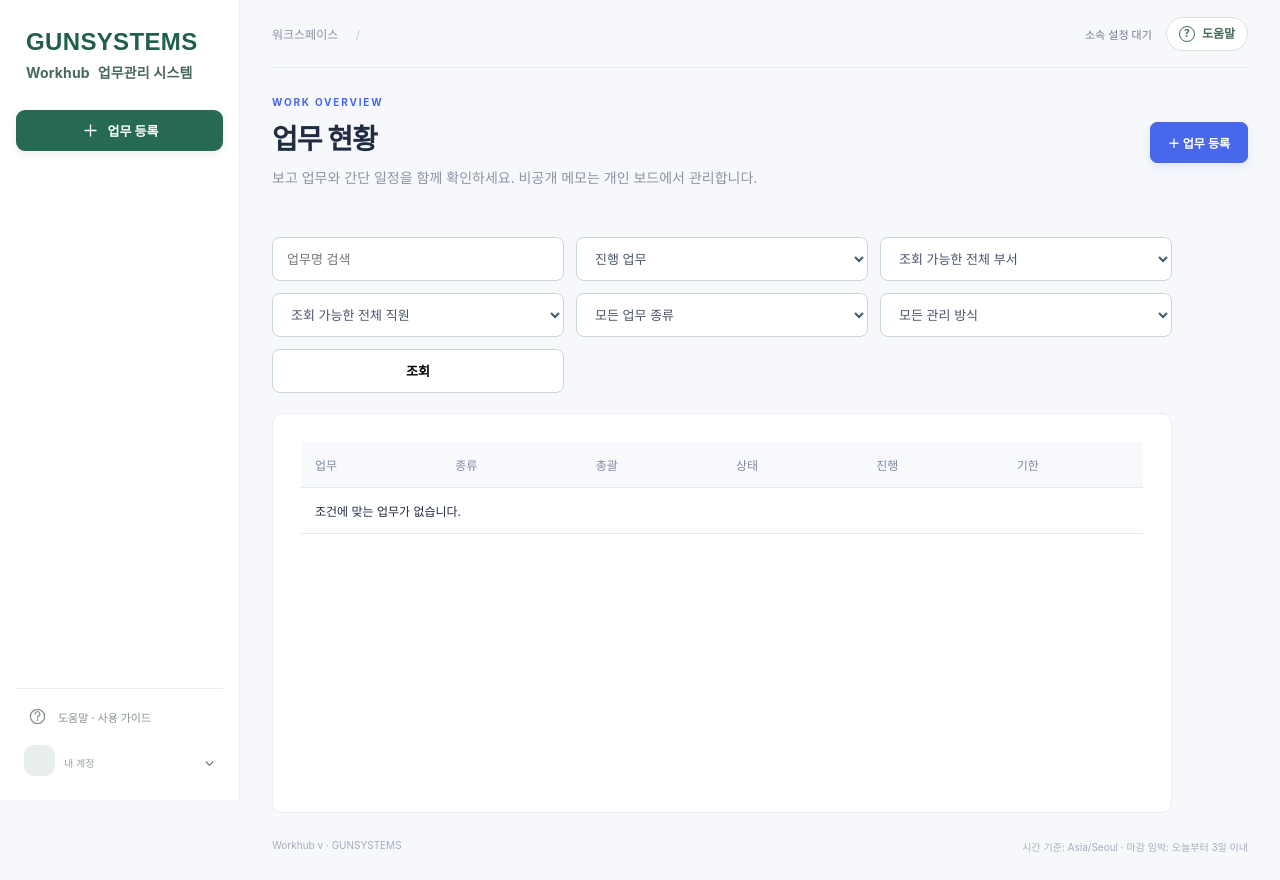
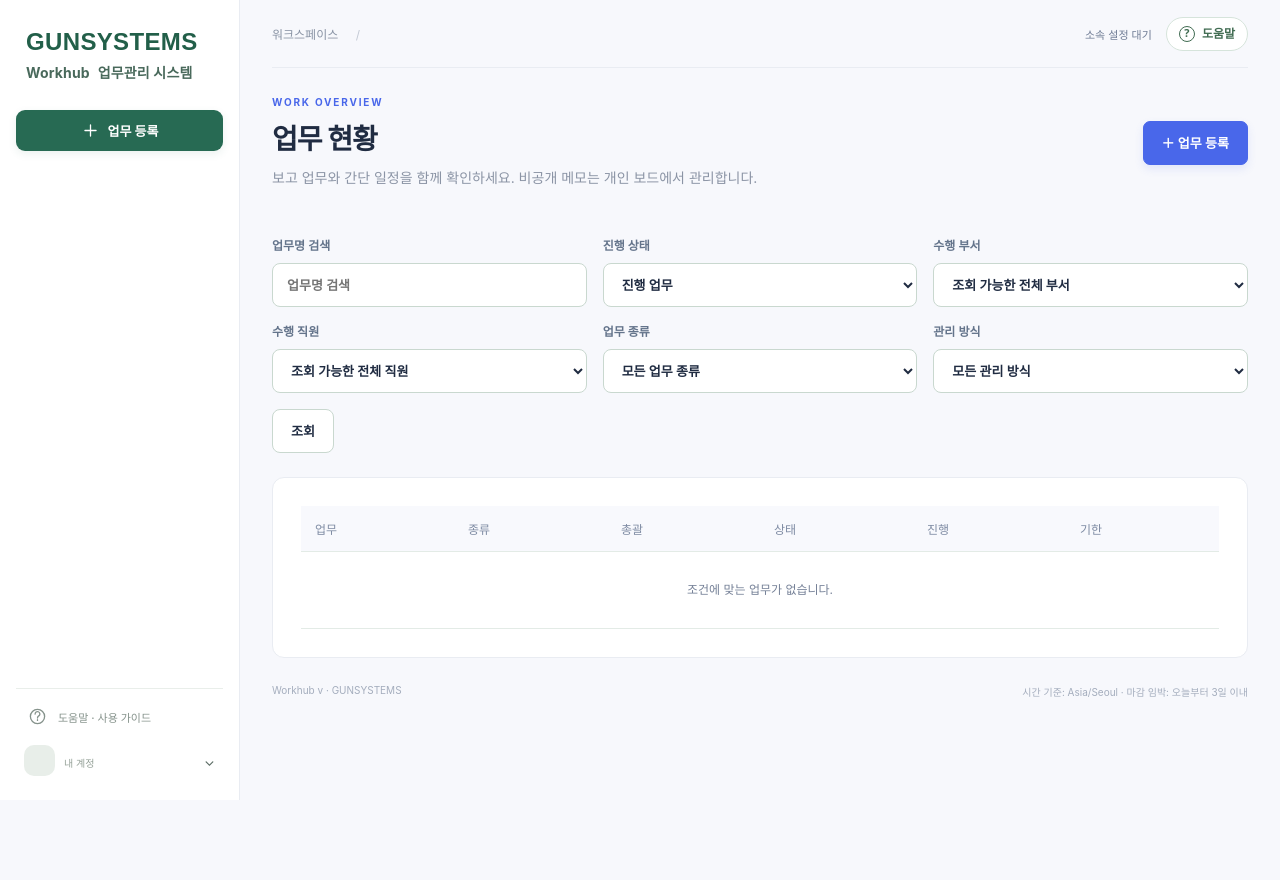
Before and after one commit to gunsystems/workhub, a Django app: template tasks/templates/tasks/official_list.html in a window 1280 px wide. After the commit the page ends 800 px from the top, so only its background shows below. Run offline with Django 5.2, Linux system fonts and the light colour scheme; the template is opened without the code that fills it, so the values that code supplies are empty.

Commit message:
fix: unify page filters, controls and panel spacing (v0.9.2)

```diff
--- a/accounts/templates/accounts/staff_list.html
+++ b/accounts/templates/accounts/staff_list.html
@@ -5,7 +5,7 @@
 {% for message in messages %}<p class="workspace-notice" role="status">{{ message }}</p>{% endfor %}
 <section class="workspace-notice"><div class="staff-summary"><strong>하이웍스 직원 {{ total }}명</strong><a class="button" href="{% url 'employee_list' %}">목록 새로고침</a>{% if request.user.is_superuser %}<a class="button" href="{% url 'department_management' %}">부서 관리</a>{% endif %}</div><p>정보 수정은 Workhub에만 적용됩니다. 새 회사 직원은 하이웍스에 먼저 추가한 후 이 목록에서 등록하세요. 목록 조회만으로 계정 생성이나 초대 메일 발송이 이루어지지 않습니다.</p></section>
 {% if directory_error %}<p class="workspace-notice" role="alert">{{ directory_error }} <a href="{% url 'hiworks_settings' %}">연동 상태 확인</a></p>{% endif %}
-<form class="workspace-toolbar" method="get"><input name="q" value="{{ query }}" placeholder="이름 또는 회사 이메일 검색" aria-label="직원 검색"><select name="department" aria-label="부서"><option value="">전체 부서</option>{% for d in departments %}<option value="{{ d.pk }}" {% if department == d.pk|stringformat:'s' %}selected{% endif %}>{{ d }}</option>{% endfor %}</select><button class="button">조회</button></form>
+<form class="workspace-toolbar" method="get"><label>직원 검색<input name="q" value="{{ query }}" placeholder="이름 또는 회사 이메일 검색" aria-label="직원 검색"></label><label>부서<select name="department" aria-label="부서"><option value="">전체 부서</option>{% for d in departments %}<option value="{{ d.pk }}" {% if department == d.pk|stringformat:'s' %}selected{% endif %}>{{ d }}</option>{% endfor %}</select></label><button class="button">조회</button></form>
 <section class="detail work-table staff-directory"><table><thead><tr><th>직원 · 회사 이메일</th><th>부서 · 직책</th><th>직속 상위자 · 업무 권한</th><th>Workhub 상태</th><th>관리</th></tr></thead><tbody>
 {% for row in rows %}<tr><td><strong>{% if row.employee %}{{ row.employee.name }}{% else %}{{ row.name }}{% endif %}</strong><br>{{ row.email }}{% if row.employee and row.employee.name != row.name %}<br><small>하이웍스 이름: {{ row.name }}</small>{% endif %}</td>
 <td>{% if row.employee %}{{ row.employee.department }}<br>{{ row.employee.get_position_display }}<small>하이웍스 부서: {{ row.department }}</small>{% else %}{{ row.department|default:'부서 미등록' }}<br><span class="staff-note">Workhub 직책 미설정</span>{% endif %}</td>
--- /dev/null
+++ b/tasks/static/tasks/ui_consistency.css
@@ -0,0 +1,48 @@
+/* Application-wide layout rules. Keep calendar cells and board columns independent. */
+.app-shell main {min-width:0}
+.app-shell .heading {gap:20px;flex-wrap:wrap}
+.app-shell .heading>div:first-child {min-width:0;flex:1 1 280px}
+.app-shell main .button {box-sizing:border-box;min-height:44px;padding:10px 18px;font-size:13px;line-height:1.4;gap:6px}
+.app-shell main .button.primary,.app-shell main .button.primary:visited {color:#fff}
+.app-shell .detail {width:100%;max-width:none;min-height:0}
+.app-shell :is(.calendar-task,.account-panel,.admin-accounts) {width:100%;max-width:none;margin-left:0;margin-right:0}
+.app-shell :is(.detail,.admin-section,.account-panel,.calendar-task-panel,.audit-panel) {border-radius:12px;border-color:var(--line)}
+.app-shell .detail+p {margin-top:16px}
+.app-shell .detail+.detail,.app-shell .task-form>.detail+.detail {margin-top:24px}
+.app-shell .detail>h2 {margin:0 0 18px;font-size:19px;line-height:1.5}
+.app-shell .detail>h3 {margin:24px 0 12px;line-height:1.5}
+.app-shell .detail>p+p {margin-top:8px}
+.app-shell .detail>.workspace-notice {margin:16px 0}
+.app-shell .detail>.workspace-notice:first-child {margin-top:0}
+.app-shell :is(.work-table,.table-scroll) {max-width:100%;overflow-x:auto}
+.app-shell :is(.workspace-toolbar,.filters,.audit-filter) {display:flex;align-items:flex-end;flex-wrap:wrap;gap:16px}
+.app-shell :is(.workspace-toolbar,.audit-filter) {margin:20px 0 24px}
+.app-shell :is(.workspace-toolbar,.filters)>label,.app-shell .audit-filter>div {display:flex;flex-direction:column;gap:8px;min-width:0;margin:0;font-size:12px;font-weight:600;line-height:1.5;color:#64748b}
+.app-shell .audit-filter label {margin:0;font-size:12px;font-weight:600;line-height:1.5}
+.app-shell :is(.workspace-toolbar,.filters,.audit-filter) :is(input:not([type=hidden]):not([type=checkbox]):not([type=radio]),select,.button) {box-sizing:border-box;height:44px;min-height:44px;margin:0;border:1px solid #c9d8cf;border-radius:8px;font-size:13px;line-height:1.4;background:#fff;color:var(--text);min-width:0;max-width:100%}
+.app-shell :is(.workspace-toolbar,.filters,.audit-filter) :is(input:not([type=hidden]):not([type=checkbox]):not([type=radio]),select) {padding:0 14px;width:100%}
+.app-shell :is(.workspace-toolbar,.filters)>label {flex:0 1 220px}
+.app-shell .audit-filter>div {flex:0 1 190px}
+.app-shell :is(.workspace-toolbar,.filters,.audit-filter) .button {min-width:76px;white-space:nowrap;flex:0 0 auto}
+.app-shell :is(.workspace-toolbar,.filters,.audit-filter) :is(input,select,.button):focus-visible {outline:2px solid #80ac91;outline-offset:2px}
+.app-shell .workspace-toolbar.work-list-filters {display:grid;grid-template-columns:repeat(3,minmax(0,1fr));max-width:none}
+.app-shell .workspace-toolbar.work-list-filters>label {width:100%}
+.app-shell .workspace-toolbar.work-list-filters>.button {justify-self:start;width:auto}
+.app-shell .task-form :is(input:not([type=checkbox]):not([type=radio]):not([type=hidden]):not([type=file]),select:not([multiple])) {min-height:44px}
+.app-shell .task-form :is(input[type=checkbox],input[type=radio]) {width:18px;height:18px;flex:0 0 18px;vertical-align:middle}
+.app-shell .task-form :is(input:not([type=checkbox]):not([type=radio]),select,textarea) {max-width:100%;min-width:0}
+.app-shell .task-form .work-grid {gap:20px 28px}
+.app-shell .task-form .workspace-field {min-width:0}
+.app-shell .task-form>.workspace-actions {margin-bottom:24px}
+.app-shell .work-table td[colspan] {padding:28px 20px;color:#758097;text-align:center;line-height:1.7}
+.app-shell #subscription-url {min-height:44px;padding:12px 14px;border:1px solid #c9d8cf;border-radius:8px;font:inherit;margin:8px 0 12px}
+.app-shell footer {gap:16px;flex-wrap:wrap;clear:both}
+@media(max-width:1000px) {.app-shell .workspace-toolbar.work-list-filters {grid-template-columns:repeat(2,minmax(0,1fr))}}
+@media(max-width:700px) {
+ .app-shell .heading {align-items:flex-start;gap:16px}
+ .app-shell .detail {padding:20px}
+ .app-shell :is(.workspace-toolbar,.filters,.audit-filter) {gap:14px}
+ .app-shell :is(.workspace-toolbar,.filters)>label,.app-shell .audit-filter>div {flex:1 1 180px}
+ .app-shell .work-grid,.app-shell .workspace-toolbar.work-list-filters {grid-template-columns:minmax(0,1fr)}
+ .app-shell .workspace-toolbar.work-list-filters>.button {width:100%}
+}
--- a/tasks/templates/tasks/app_shell.html
+++ b/tasks/templates/tasks/app_shell.html
@@ -1,4 +1,4 @@
-{% load static %}<!doctype html><html lang="ko"><head><meta charset="utf-8"><meta name="viewport" content="width=device-width,initial-scale=1"><title>Workhub · 함께 만드는 업무의 흐름</title><link rel="stylesheet" href="{% static 'tasks/style.css' %}"><link rel="stylesheet" href="{% static 'tasks/navigation.css' %}"><script src="{% static 'tasks/navigation.js' %}" defer></script><script src="{% static 'tasks/idle.js' %}" defer></script></head>
+{% load static %}<!doctype html><html lang="ko"><head><meta charset="utf-8"><meta name="viewport" content="width=device-width,initial-scale=1"><title>Workhub · 함께 만드는 업무의 흐름</title><link rel="stylesheet" href="{% static 'tasks/style.css' %}"><link rel="stylesheet" href="{% static 'tasks/navigation.css' %}"><link rel="stylesheet" href="{% static 'tasks/ui_consistency.css' %}"><script src="{% static 'tasks/navigation.js' %}" defer></script><script src="{% static 'tasks/idle.js' %}" defer></script></head>
 <body class="app-shell" data-idle-session>{% include 'tasks/nav_icons.html' %}<aside class="sidebar app-sidebar">
 <div class="sidebar-top"><div class="sidebar-brand-row"><a class="brand company-logo" href="/dashboard/" aria-label="GUNSYSTEMS Workhub 홈"><span class="company-wordmark">GUNSYSTEMS</span><span class="company-product">Workhub <small>업무관리 시스템</small></span></a><button type="button" id="nav-toggle" aria-label="메뉴 열기" aria-controls="sidebar-nav" aria-expanded="false">{% include 'tasks/nav_icon.html' with icon='menu' %}</button></div><a class="sidebar-create" href="/work/new/">{% include 'tasks/nav_icon.html' with icon='plus' %}업무 등록</a></div>
 <nav class="sidebar-scroll" id="sidebar-nav" aria-label="주 메뉴" data-user="{{ request.user.pk }}">
--- a/tasks/templates/tasks/official_list.html
+++ b/tasks/templates/tasks/official_list.html
@@ -1,4 +1,4 @@
 {% extends 'tasks/base.html' %}{% load static %}{% block content %}<link rel="stylesheet" href="{% static 'tasks/workspace.css' %}">
 <section class="heading"><div><div class="eyebrow">WORK OVERVIEW</div><h1>업무 현황</h1><p>보고 업무와 간단 일정을 함께 확인하세요. 비공개 메모는 개인 보드에서 관리합니다.</p></div><a class="button primary" href="{% url 'official_new' %}">＋ 업무 등록</a></section>
-<form class="workspace-toolbar work-list-filters" method="get"><input name="q" value="{{ query }}" placeholder="업무명 검색" aria-label="업무명 검색"><select name="status" aria-label="진행 상태"><option value="">진행 업무</option>{% for value,label in statuses %}<option value="{{ value }}" {% if status == value %}selected{% endif %}>{{ label }}</option>{% endfor %}</select><select name="department" aria-label="수행 부서"><option value="">조회 가능한 전체 부서</option>{% for d in departments %}<option value="{{ d.pk }}" {% if department == d.pk|stringformat:'s' %}selected{% endif %}>{{ d }}</option>{% endfor %}</select><select name="employee" aria-label="수행 직원"><option value="">조회 가능한 전체 직원</option>{% for e in employees %}<option value="{{ e.pk }}" {% if employee == e.pk|stringformat:'s' %}selected{% endif %}>{{ e }}</option>{% endfor %}</select><select name="category" aria-label="업무 종류"><option value="">모든 업무 종류</option>{% for c in categories %}<option value="{{ c.pk }}" {% if category == c.pk|stringformat:"s" %}selected{% endif %}>{{ c }}</option>{% endfor %}</select><select name="mode" aria-label="관리 방식"><option value="">모든 관리 방식</option><option value="report" {% if mode == "report" %}selected{% endif %}>보고 업무</option><option value="event" {% if mode == "event" %}selected{% endif %}>간단 일정</option></select><button class="button">조회</button></form>
+<form class="workspace-toolbar work-list-filters" method="get"><label>업무명 검색<input name="q" value="{{ query }}" placeholder="업무명 검색" aria-label="업무명 검색"></label><label>진행 상태<select name="status" aria-label="진행 상태"><option value="">진행 업무</option>{% for value,label in statuses %}<option value="{{ value }}" {% if status == value %}selected{% endif %}>{{ label }}</option>{% endfor %}</select></label><label>수행 부서<select name="department" aria-label="수행 부서"><option value="">조회 가능한 전체 부서</option>{% for d in departments %}<option value="{{ d.pk }}" {% if department == d.pk|stringformat:'s' %}selected{% endif %}>{{ d }}</option>{% endfor %}</select></label><label>수행 직원<select name="employee" aria-label="수행 직원"><option value="">조회 가능한 전체 직원</option>{% for e in employees %}<option value="{{ e.pk }}" {% if employee == e.pk|stringformat:'s' %}selected{% endif %}>{{ e }}</option>{% endfor %}</select></label><label>업무 종류<select name="category" aria-label="업무 종류"><option value="">모든 업무 종류</option>{% for c in categories %}<option value="{{ c.pk }}" {% if category == c.pk|stringformat:"s" %}selected{% endif %}>{{ c }}</option>{% endfor %}</select></label><label>관리 방식<select name="mode" aria-label="관리 방식"><option value="">모든 관리 방식</option><option value="report" {% if mode == "report" %}selected{% endif %}>보고 업무</option><option value="event" {% if mode == "event" %}selected{% endif %}>간단 일정</option></select></label><button class="button">조회</button></form>
 <section class="detail work-table"><table><tr><th>업무</th><th>종류</th><th>총괄</th><th>상태</th><th>진행</th><th>기한</th></tr>{% for task in tasks %}<tr><td><a href="{% url 'task_detail' task.pk %}">{{ task.title }}</a>{% if task.workflow_version == 1 %}<small> · 기존 업무</small>{% endif %}</td><td>{{ task.category|default:"일반 업무" }}<small> · {{ task.get_management_mode_display }}</small></td><td>{{ task.assignee }}</td><td>{{ task.get_status_display }}</td><td>{{ task.progress }}%</td><td>{{ task.due_date|date:'Y-m-d' }}</td></tr>{% empty %}<tr><td colspan="6">조건에 맞는 업무가 없습니다.</td></tr>{% endfor %}</table></section>{% endblock %}
--- a/tasks/templates/tasks/personal_board.html
+++ b/tasks/templates/tasks/personal_board.html
@@ -4,7 +4,7 @@
 <nav class="board-tabs">{% for item in boards %}<a href="{% url 'personal_board' item.pk %}">{{ item.name }}</a>{% endfor %}</nav>
 <details class="board-title-tools"><summary>보드 만들기 · 설정</summary><form method="post" class="board-form" action="{% url 'personal_board_action' %}">{% csrf_token %}<input type="hidden" name="action" value="create"><input name="name" maxlength="80" required placeholder="새 보드 이름" aria-label="새 보드 이름"><button class="button">보드 만들기</button></form>{% if board %}<form method="post" class="board-form" action="{% url 'personal_board_action' %}">{% csrf_token %}<input type="hidden" name="action" value="rename"><input type="hidden" name="board" value="{{ board.pk }}"><input name="name" value="{{ board.name }}" maxlength="80" required aria-label="보드 이름 변경"><button class="button">이름 변경</button></form>{% endif %}</details>
 {% if board %}<div class="personal-status"><a href="?state=active">진행 카드</a><a href="?state=done">완료</a><a href="?state=archived">보관</a><a href="?state=trash">휴지통</a></div>
-<form method="get" class="workspace-toolbar"><input type="hidden" name="state" value="{{ state }}"><input name="q" value="{{ query }}" placeholder="제목 · 메모 · 라벨 검색" aria-label="개인 카드 검색"><button class="button">검색</button></form>
+<form method="get" class="workspace-toolbar"><input type="hidden" name="state" value="{{ state }}"><label>카드 검색<input name="q" value="{{ query }}" placeholder="제목 · 메모 · 라벨 검색" aria-label="개인 카드 검색"></label><button class="button">검색</button></form>
 <div class="personal-board">
 {% for column in columns %}<section class="personal-column" data-column="{{ column.pk }}"><h2 class="column-heading">{{ column.name }} <small>{{ column.visible_cards|length }}</small></h2>
 {% for card in column.visible_cards %}<article class="personal-card" draggable="true" data-card="{{ card.pk }}" data-action="{% url 'personal_card_action' card.pk %}">
--- a/tasks/templates/tasks/report_detail.html
+++ b/tasks/templates/tasks/report_detail.html
@@ -2,5 +2,5 @@
 <section class="detail"><h2>결과 · 장애 사항 · 다음 계획</h2><p>{{ report.summary|linebreaksbr }}</p>{% if report.author_id == request.user.pk and report.state != 'submitted' and report.state != 'approved' %}<a class="button primary" href="{% url 'period_report_edit' report.pk %}">보고 수정</a>{% endif %}<h3>첨부</h3>{% for file in report.files.all %}<p><a href="{% url 'period_report_file' file.pk %}">{{ file.name }}</a></p>{% empty %}<p>첨부 없음</p>{% endfor %}</section>
 {% if submission %}<section class="detail"><h2>현재 제출본 v{{ submission.version }} · {{ submission.created_at|date:'Y-m-d H:i' }}</h2>{% for task in submission.snapshot.tasks %}<article><h3><a href="{% url 'task_detail' task.id %}">{{ task.title }}</a></h3><p>제출 당시 {{ task.status }} · {{ task.progress }}% · 기한 {{ task.due_date }}</p>{% for item in task.reports %}<p>{{ item.body|linebreaksbr }}</p>{% endfor %}<p>{{ task.next_action }}</p></article>{% empty %}<p>연결한 업무 없음</p>{% endfor %}</section>{% endif %}
 <section class="detail"><h2>취합한 직원 제출본</h2>{% for item in sources %}<article><h3>{{ item.report.author.employee.name|default:item.report.author.username }} · v{{ item.version }}</h3><p>{{ item.snapshot.report_type_label|default:"기간 보고" }} · {{ item.snapshot.period_start }}~{{ item.snapshot.period_end }}</p><p>{{ item.snapshot.summary|linebreaksbr }}</p><a href="{% url 'period_report_detail' item.report_id %}">원본 보고 이력</a></article>{% empty %}<p>취합한 직원 보고 없음</p>{% endfor %}</section>
-{% if can_review %}<form method="post" class="detail">{% csrf_token %}<input type="hidden" name="revision" value="{{ report.revision }}"><h2>검토</h2>{% if review_error %}<p class="errorlist">{{ review_error }}</p>{% endif %}<label>검토 결과<select name="decision"><option value="approved">승인</option><option value="returned">보완 요청</option></select></label><label>사유·피드백<textarea name="body" required rows="3"></textarea></label><button class="button primary">검토 결과 저장</button></form>{% endif %}
+{% if can_review %}<form method="post" class="detail task-form">{% csrf_token %}<input type="hidden" name="revision" value="{{ report.revision }}"><h2>검토</h2>{% if review_error %}<p class="errorlist">{{ review_error }}</p>{% endif %}<label>검토 결과<select name="decision"><option value="approved">승인</option><option value="returned">보완 요청</option></select></label><label>사유·피드백<textarea name="body" required rows="3"></textarea></label><button class="button primary">검토 결과 저장</button></form>{% endif %}
 <section class="detail"><h2>제출·검토 이력</h2>{% for version in report.submissions.all %}<details><summary>제출 v{{ version.version }} · {{ version.created_at|date:'Y-m-d H:i' }}</summary><p>{{ version.snapshot.report_type_label|default:"기간 보고" }} · {{ version.snapshot.period_start }}~{{ version.snapshot.period_end }}</p><p>{{ version.snapshot.summary|linebreaksbr }}</p>{% for review in version.reviews.all %}<p>{{ review.created_at|date:'Y-m-d H:i' }} · {{ review.author.employee.name|default:review.author.username }} · {% if review.decision == 'approved' %}승인{% else %}보완 요청{% endif %}<br>{{ review.body|linebreaksbr }}</p>{% endfor %}</details>{% endfor %}</section>{% endblock %}
--- a/tasks/templates/tasks/system_audit.html
+++ b/tasks/templates/tasks/system_audit.html
@@ -2,9 +2,8 @@
 <style>
 .audit-filter{display:flex;flex-wrap:wrap;gap:12px;align-items:end;margin:24px 0}.audit-filter label{display:block;margin-bottom:6px}.audit-filter input,.audit-filter select,.audit-filter button{height:44px;box-sizing:border-box}.audit-panel{background:white;border:1px solid #dfe8e4;border-radius:14px;padding:24px;margin:20px 0;overflow:auto}.audit-table{width:100%;border-collapse:collapse}.audit-table td,.audit-table th{text-align:left;padding:12px;border-bottom:1px solid #e7eeeb;vertical-align:top}.audit-diff{display:grid;grid-template-columns:repeat(2,minmax(0,1fr));gap:16px}.audit-diff pre{white-space:pre-wrap;overflow-wrap:anywhere;background:#f5f8f6;padding:14px;font-size:12px;max-height:320px;overflow:auto}.audit-note{line-height:1.8;color:#64766e}.audit-heading{margin-top:28px}@media(max-width:700px){.audit-diff{grid-template-columns:1fr}.audit-panel{padding:12px}}
 </style>
-<p class="eyebrow">ADMINISTRATION · 관리자 전용</p><h1>시스템 로그</h1>
-<p class="audit-note">누가 언제 어떤 정보를 생성·변경·삭제했는지 확인합니다. 이 기능 적용 이후의 기록부터 표시됩니다.</p>
-<form class="audit-filter" method="get">{% for field in form %}<div>{{ field.label_tag }}{{ field }}{{ field.errors }}</div>{% endfor %}<button type="submit">조회</button><a href="{% url 'system_audit' %}">초기화</a></form>
+<section class="heading"><div><div class="eyebrow">ADMINISTRATION · 관리자 전용</div><h1>시스템 로그</h1><p class="audit-note">누가 언제 어떤 정보를 생성·변경·삭제했는지 확인합니다. 이 기능 적용 이후의 기록부터 표시됩니다.</p></div></section>
+<form class="audit-filter" method="get">{% for field in form %}<div>{{ field.label_tag }}{{ field }}{{ field.errors }}</div>{% endfor %}<button class="button" type="submit">조회</button><a class="button" href="{% url 'system_audit' %}">초기화</a></form>
 <section class="audit-panel"><table class="audit-table"><thead><tr><th>시각</th><th>처리자</th><th>작업</th><th>대상 · 변경 내용</th></tr></thead><tbody>
 {% for event in page %}<tr><td>{{ event.created_at|date:'Y-m-d H:i:s' }}</td><td>{{ event.actor_name }}</td><td>{{ event.action_label }}</td><td>{{ event.target_label }}<small> · {{ event.target_type_label }}</small>{% if event.change_rows %}<details><summary>변경 전·후 보기</summary><table class="audit-table"><thead><tr><th>항목</th><th>변경 전</th><th>변경 후</th></tr></thead><tbody>{% for row in event.change_rows %}<tr><td>{{ row.label }}</td><td>{{ row.before|linebreaksbr }}</td><td>{{ row.after|linebreaksbr }}</td></tr>{% endfor %}</tbody></table></details>{% else %}<details><summary>처리 결과</summary><dl>{% for row in event.result_rows %}<dt><strong>{{ row.label }}</strong></dt><dd style="margin:4px 0 14px;white-space:pre-wrap;overflow-wrap:anywhere">{{ row.value }}</dd>{% endfor %}</dl></details>{% endif %}</td></tr>
 {% empty %}<tr><td colspan="4">조회된 기록이 없습니다.</td></tr>{% endfor %}</tbody></table>
--- a/tasks/version.py
+++ b/tasks/version.py
@@ -1,2 +1,2 @@
-VERSION = '0.9.1'
+VERSION = '0.9.2'
 RELEASE_DATE = '2026-11-09'
```
Also changed, not shown: RELEASE_HISTORY.json (+10 -0 lines), releases/v0.9.2.md (added, +14 -0 lines), tasks/templates/tasks/calendar_settings.html (+4 -4 lines), tasks/templates/tasks/personal_card_form.html (+4 -4 lines), CHANGELOG.md.
